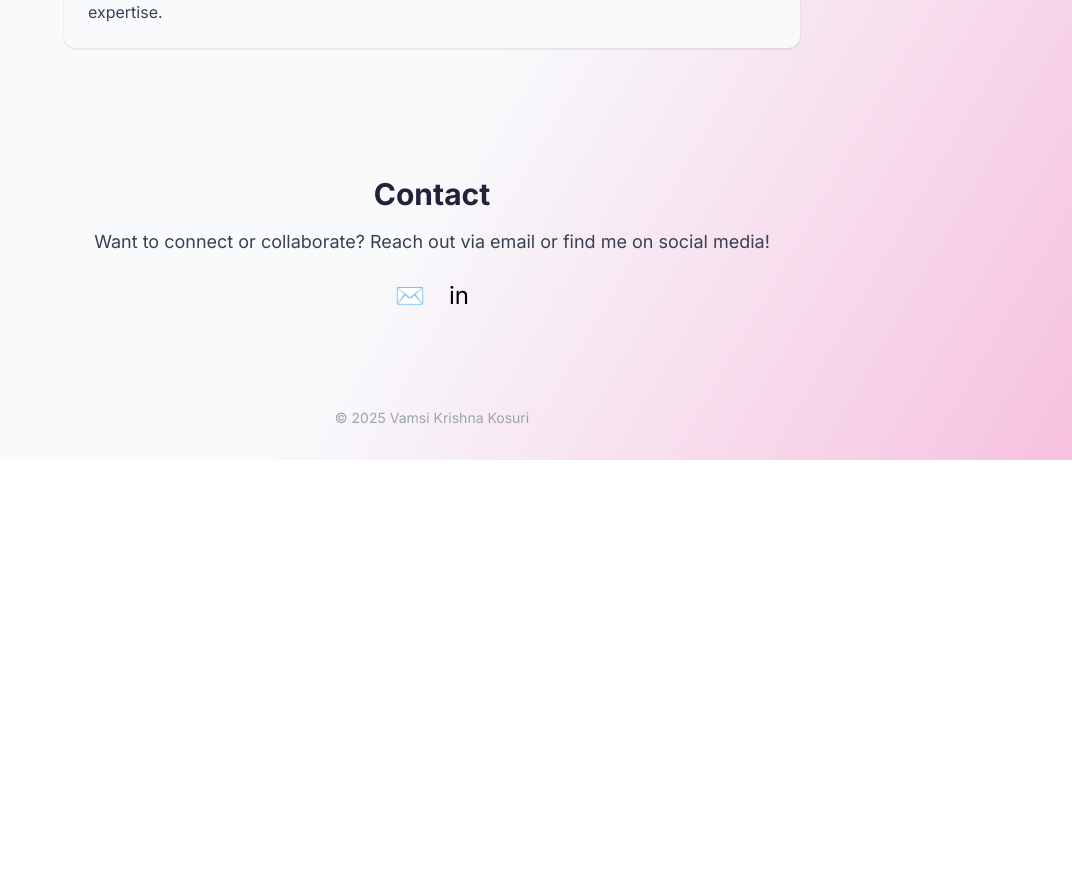
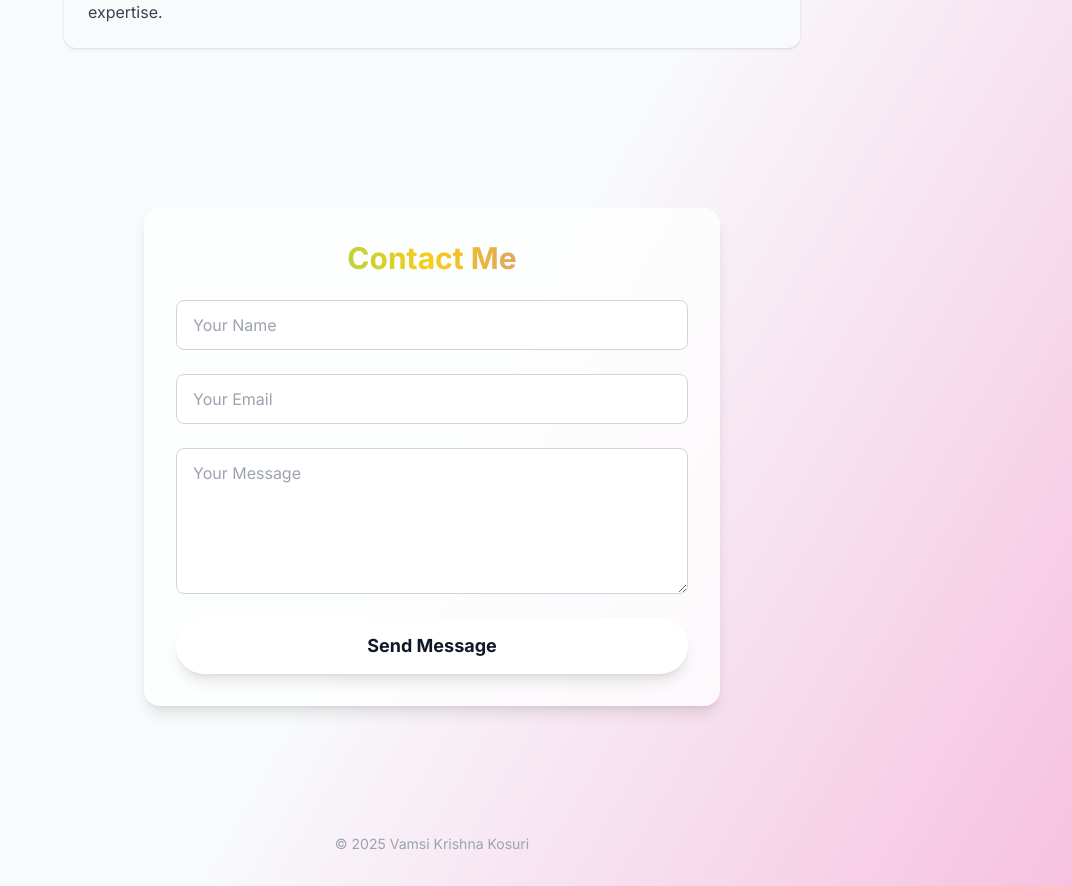
Before and after one commit to vamsikrishnakosuri/-vamsi-portfolio, a React (Vite) app: page / in a window 1280 px wide. Shown: the part 1468-2354 px from the top of the page, without its empty margins (208-1280 px from the left). Before the commit the page ends 1928 px from the top, so only its background shows below. Built offline with nearby package versions, Linux system fonts and the light colour scheme.

Commit message:
Restore and modernize contact form with FormSubmit

```diff
--- a/src/App.jsx
+++ b/src/App.jsx
@@ -115,24 +115,48 @@ function App() {
       </motion.section>
 
       {/* Contact Section */}
-      <motion.section
-        id="contact"
-        variants={sectionVariant}
-        initial="hidden"
-        whileInView="visible"
-        viewport={{ once: true, amount: 0.3 }}
-        className="max-w-3xl mx-auto py-16 px-4 text-center"
-      >
-        <h2 className="text-3xl font-semibold mb-4">Contact</h2>
-        <p className="text-lg text-gray-700 mb-6">
-          Want to connect or collaborate? Reach out via email or find me on social media!
-        </p>
-        <div className="flex justify-center space-x-6">
-          <a href="mailto:vamsi@email.com" className="text-black hover:text-blue-600 text-2xl transition">✉️</a>
-          <a href="https://www.linkedin.com/in/vamsikrishnakosuri/" target="_blank" rel="noopener noreferrer" className="text-black hover:text-blue-600 text-2xl transition">in</a>
-          {/* Add more social links as needed */}
+      <section id="contact" className="w-full flex flex-col items-center justify-center py-24 bg-transparent">
+        <div className="w-full max-w-xl mx-auto bg-white/80 rounded-2xl shadow-lg p-8 text-center">
+          <h2 className="text-3xl font-bold mb-6 bg-gradient-to-r from-green-400 via-yellow-400 via-pink-400 to-purple-500 bg-clip-text text-transparent">Contact Me</h2>
+          <form
+            action="https://formsubmit.co/kosurivamsi5@gmail.com"
+            method="POST"
+            className="flex flex-col gap-6"
+          >
+            {/* Redirect after submission */}
+            <input type="hidden" name="_next" value="https://www.vamsikrishnakosuri.com/?contact=success" />
+            {/* Disable Captcha */}
+            <input type="hidden" name="_captcha" value="false" />
+            <input
+              type="text"
+              name="name"
+              placeholder="Your Name"
+              required
+              className="rounded-lg border border-gray-300 px-4 py-3 focus:outline-none focus:ring-2 focus:ring-purple-400"
+            />
+            <input
+              type="email"
+              name="email"
+              placeholder="Your Email"
+              required
+              className="rounded-lg border border-gray-300 px-4 py-3 focus:outline-none focus:ring-2 focus:ring-purple-400"
+            />
+            <textarea
+              name="message"
+              placeholder="Your Message"
+              rows={5}
+              required
+              className="rounded-lg border border-gray-300 px-4 py-3 focus:outline-none focus:ring-2 focus:ring-purple-400"
+            ></textarea>
+            <button
+              type="submit"
+              className="button-gradient-hover px-8 py-3 bg-white text-gray-900 rounded-full shadow-lg border-2 border-transparent text-lg font-semibold transition hover:scale-105"
+            >
+              Send Message
+            </button>
+          </form>
         </div>
-      </motion.section>
+      </section>
 
       {/* Footer */}
       <footer className="text-center text-gray-400 py-8 text-sm">
```
